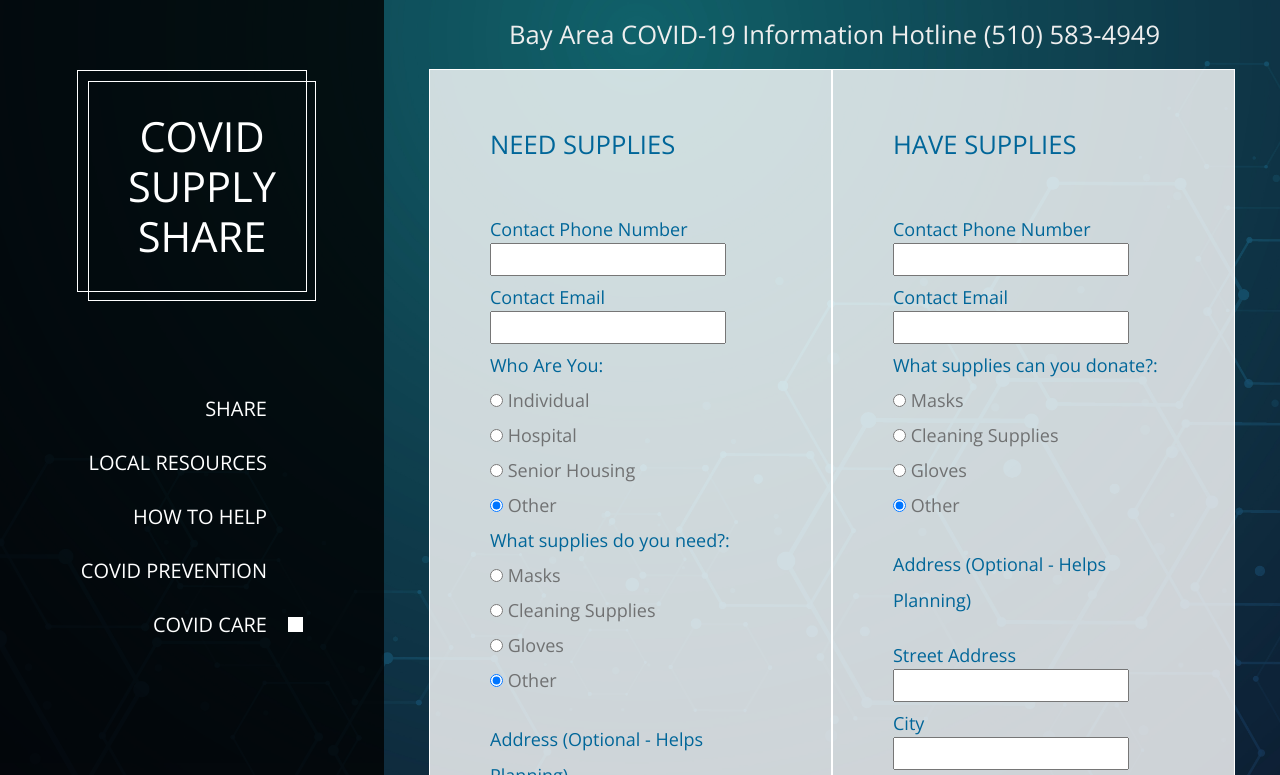
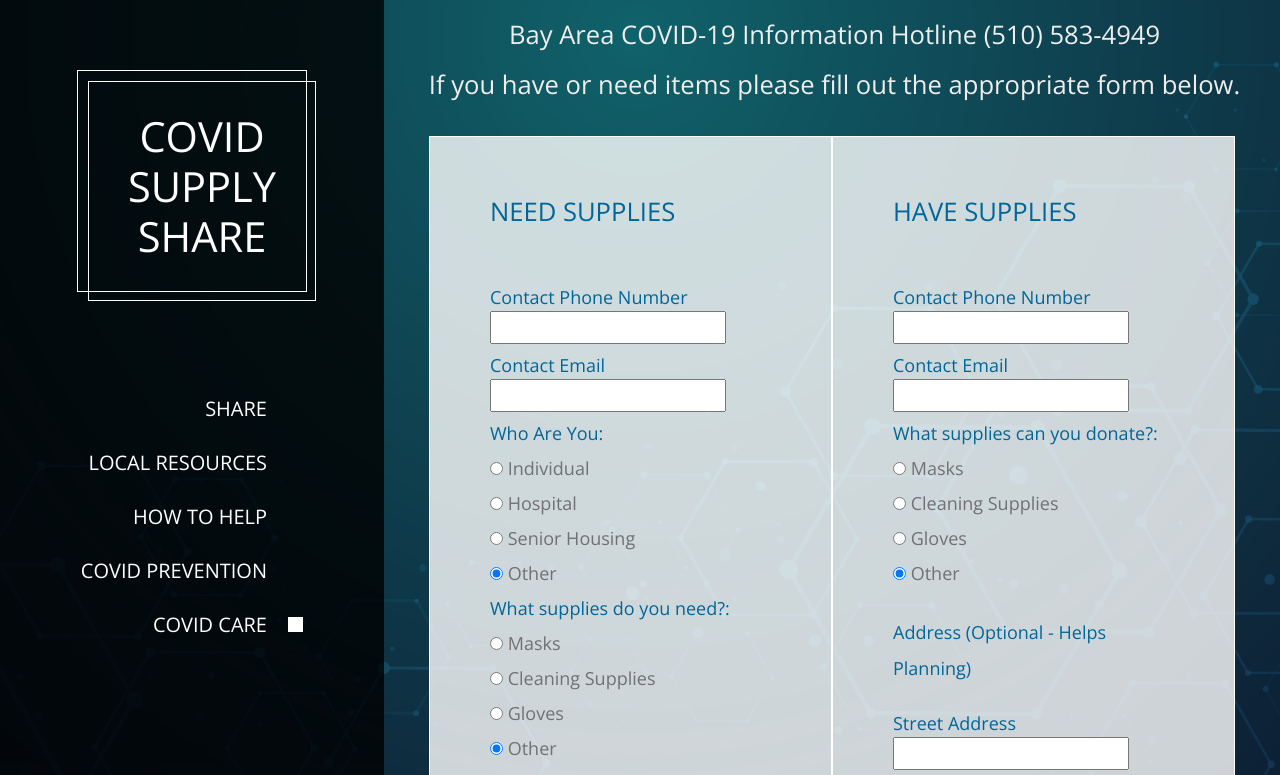
Before and after one commit to CodyNault/supplyshare, a plain HTML site: page index.html in a window 1280 px wide. Shown: the top 775 px of the page. Drawn offline with nearby package versions, Linux system fonts and the light colour scheme.

```diff
--- a/index.html
+++ b/index.html
@@ -117,6 +117,9 @@
 					  <div class="center_box_container mobile-only" >
 						  <p class="tm-section-title tm-color-light">If you have supplies to donate <a href="#have_supply_box">click here</a></p>
 						  <h3 class="tm-section-title tm-color-light">If you are in need of supplies <a href="#need_supply_box">click here</a></h3>
+					  </div>
+					  <div class="center_box_container not-on-mobile" >
+						  <p class="tm-section-title tm-color-light">If you have or need items please fill out the appropriate form below.</p>
 					  </div>
 				  </section>
                 <section id="intro" class="tm-formsection row">
```
Also changed, not shown: 1 other file.
